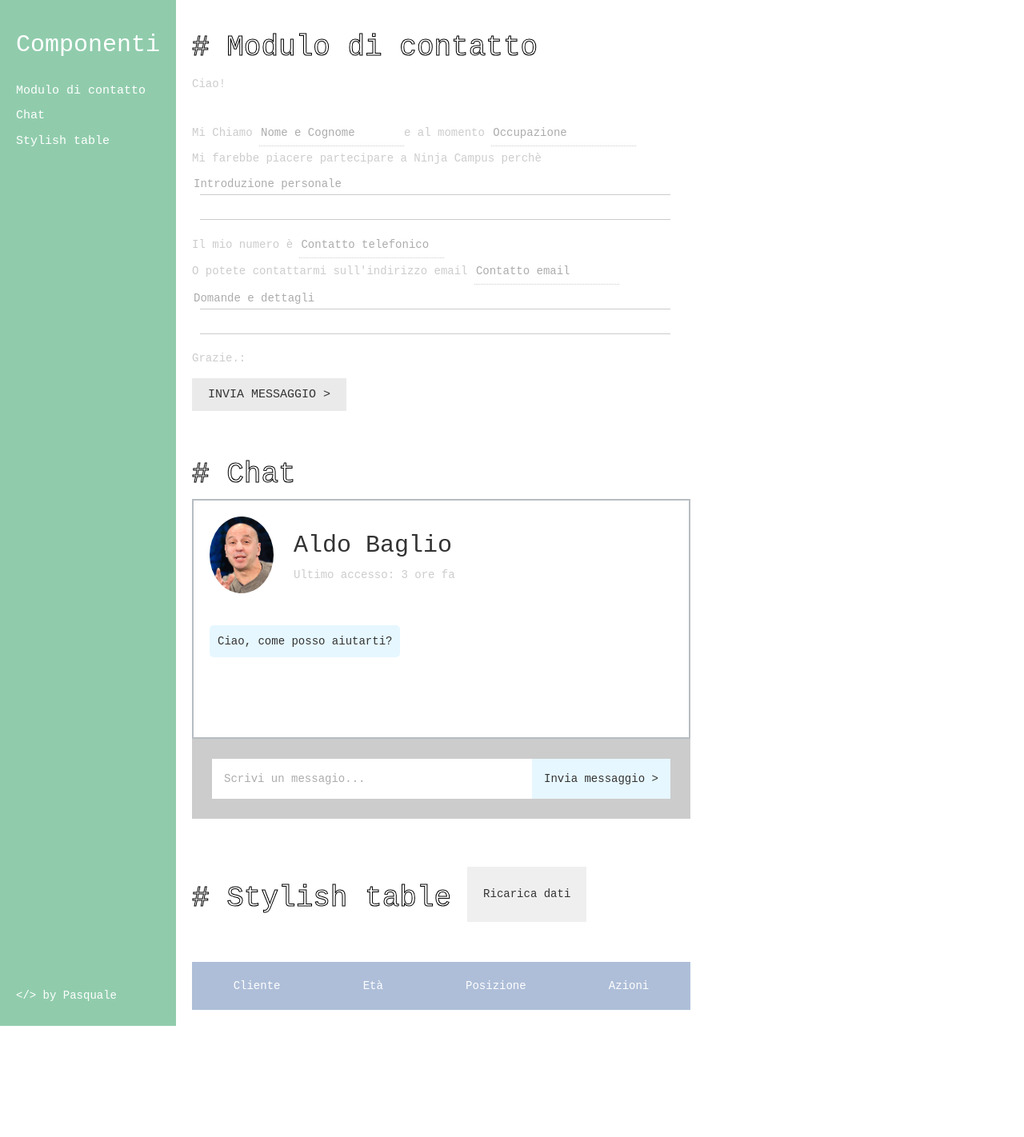
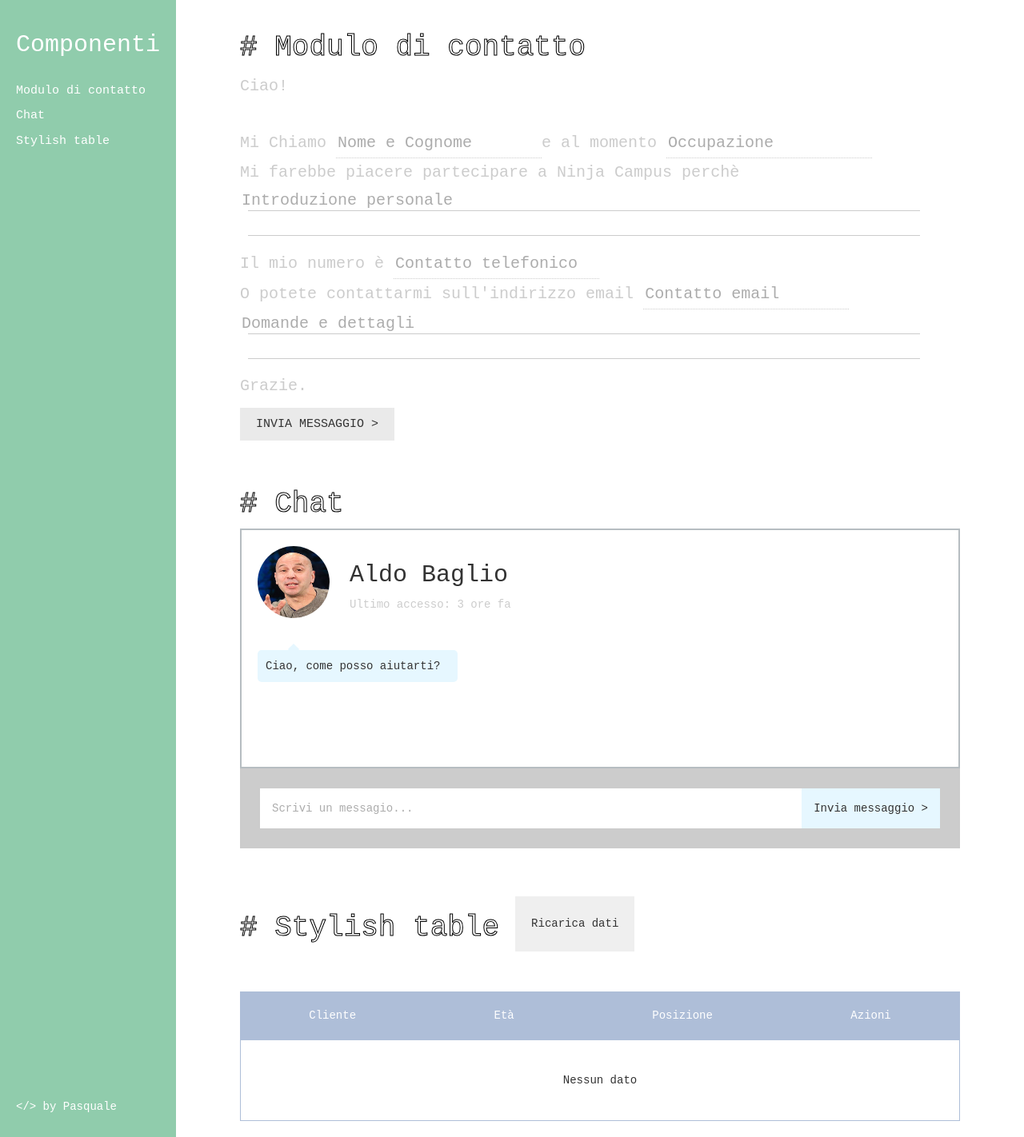
Before and after one commit to HikaruFN/armonia, a React (Create React App) app: page / in a window 1280 px wide. Shown: the whole page at 80% size. Before the commit the page ends 1283 px from the top, so only its background shows below. Built offline with nearby package versions, Linux system fonts and the light colour scheme.

Commit message:
update validation with yup

```diff
--- a/package.json
+++ b/package.json
@@ -3,6 +3,7 @@
   "version": "0.1.0",
   "private": true,
   "dependencies": {
+    "@hookform/resolvers": "^2.8.3",
     "@testing-library/jest-dom": "^5.14.1",
     "@testing-library/react": "^11.2.7",
     "@testing-library/user-event": "^12.8.3",
@@ -12,7 +13,8 @@
     "react-dom": "^17.0.2",
     "react-hook-form": "^7.18.0",
     "react-scripts": "4.0.3",
-    "web-vitals": "^1.1.2"
+    "web-vitals": "^1.1.2",
+    "yup": "^0.32.11"
   },
   "scripts": {
     "start": "react-scripts start",
--- a/src/components/Chat.css
+++ b/src/components/Chat.css
@@ -18,7 +18,8 @@
 }
 .aldo img {
   border-radius: 50%;
-  width: 80px;
+  width: 90px;
+  height: 90px;
   margin-right: 25px;
 }
 .aldo-info span {
@@ -34,12 +35,31 @@
 .messages .response-aldo {
   background-color: #e6f7ff;
   border-radius: 5px;
+  min-width: 250px;
   align-self: flex-start;
+  position: relative;
+}
+.response-aldo::after{
+  position: absolute;
+  width: 10px;
+  height: 10px;
+  background-color: #e6f7ff;
+  bottom: 89%;
+  right: 80%;
+  content: '';
+  transform: rotate(45deg);
 }
 .request-container {
   padding: 25px;
   background-color: #cccccc;
   border: none;
+}
+.request-details{
+  display: flex;
+  justify-content: space-between;
+}
+.request-details input{
+  flex-grow: 1;
 }
 ::placeholder {
   color: #cccccc;
@@ -63,4 +83,17 @@
   background-color: #cccccc;
   border-radius: 5px;
   align-self: flex-end;
+  text-align: right;
+  min-width: 250px;
+  position: relative;
 }
+.user-question::after{
+  position: absolute;
+  width: 10px;
+  height: 10px;
+  background-color: #cccccc;
+  bottom: 89%;
+  left: 85%;
+  content: '';
+  transform: rotate(45deg);
+}
--- a/src/components/Chat.js
+++ b/src/components/Chat.js
@@ -62,7 +62,7 @@ function Chat() {
         </div>
       </div>
       <div className="request-container">
-        <div>
+        <div className="request-details">
           <input
             onChange={handleValue}
             type="text"
--- a/src/components/ContactModule.css
+++ b/src/components/ContactModule.css
@@ -4,7 +4,8 @@
 }
 .module-container .module-form p {
   color: #cccccc;
-  line-height: 30px; /**/
+  line-height: 35px; /**/
+  font-size: 20px;
 }
 .module-container .module-form input {
   border: 0;
--- a/src/components/ContactModule.js
+++ b/src/components/ContactModule.js
@@ -1,12 +1,18 @@
 import "./ContactModule.css";
 import React from "react";
 import { useForm } from "react-hook-form";
+import { yupResolver } from "@hookform/resolvers/yup";
+import * as yup from "yup";
+const Schema = yup.object().shape({
+  telefone: yup.number().required().test((val) => val.toString().length == 10),
+  email: yup.string().email().required(),
+});
 function ContactModule() {
   const {
     register,
     handleSubmit,
     formState: { errors },
-  } = useForm();
+  } = useForm({ resolver: yupResolver(Schema) });
   const onSubmit = (data) => {
     console.log(data);
     alert("Inviato con successo!");
@@ -34,8 +40,9 @@ function ContactModule() {
           <input
             className="input-telefone"
             type="text"
+            name="telefone"
             placeholder="Contatto telefonico"
-            {...register("telefone", { required: true, minLength: 10 })}
+            {...register("telefone")}
           />
           {errors.telefone && (
             <span className="telefone-error">Numero non valido!</span>
@@ -46,9 +53,11 @@ function ContactModule() {
             name="email"
             id="input-email"
             placeholder="Contatto email"
-            {...register("email", { required: true })}
+            {...register("email")}
           />
-          {errors.email && <span id="email-error">Email non valida!</span>}
+          {errors.email && (
+            <span className="email-error">Email non valida!</span>
+          )}
           <br></br>
           <textarea
             cols="70"
@@ -56,7 +65,7 @@ function ContactModule() {
             placeholder="Domande e dettagli"
           ></textarea>
           <br></br>
-          Grazie.:
+          Grazie.
         </p>
         <input
           className="send-message"
--- a/src/components/MainContent.css
+++ b/src/components/MainContent.css
@@ -1,3 +1,4 @@
 .main-content-container {
-  padding: 20px;
+  padding: 20px 80px;
+  flex-grow: 1;
 }
--- a/src/components/StylishTable.css
+++ b/src/components/StylishTable.css
@@ -41,3 +41,10 @@
 .card-items {
   display: flex;
 }
+.empty-table{
+  display: flex;
+  align-items: center;
+  justify-content: center;
+  border: 1px solid #aebed8;
+  padding: 40px;
+}
--- a/src/components/StylishTable.js
+++ b/src/components/StylishTable.js
@@ -34,7 +34,11 @@ function StylishTable() {
           <span>Posizione</span>
           <span>Azioni</span>
         </div>
-        <div className="table-cards">
+        {users.responseArr.length == [] && (
+          <div className="empty-table">
+            <span>Nessun dato </span>
+          </div>
+        )}
         {users.responseArr.map((item, index) => {
           return (
             <div key={index} className="card">
@@ -50,7 +54,6 @@ function StylishTable() {
         })}
       </div>
     </div>
-    </div>
   );
 }
 
```
Also changed, not shown: 2 other files (tests, documents, lock files or other folders). Lines whose indentation alone changed are shown as unchanged.
